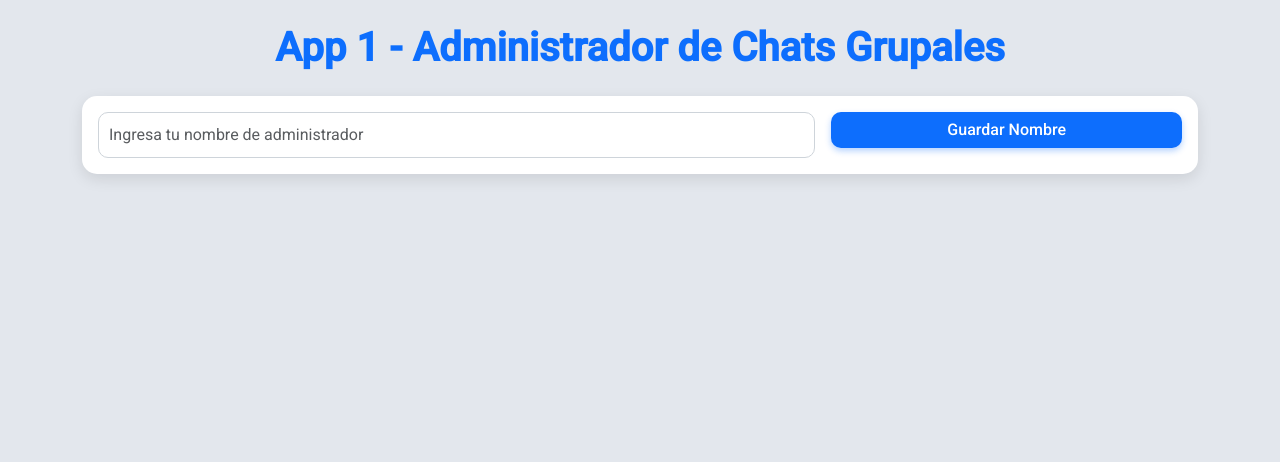
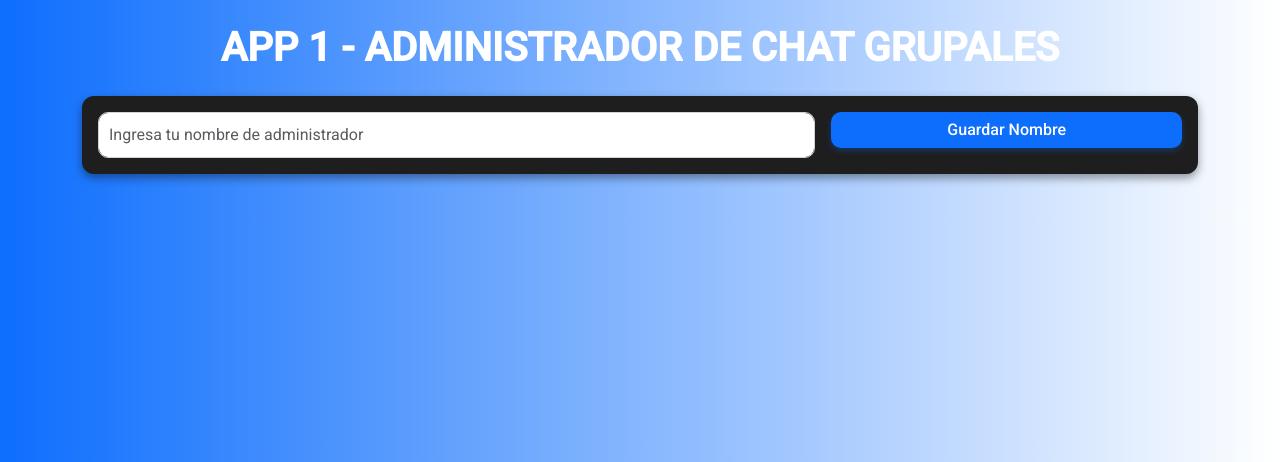
Before and after one commit to Aldo299/Mensajeria, a Flask app: page /app1 in a window 1280 px wide. Shown: the top 462 px of the page. Run offline with Flask 2, Linux system fonts and the light colour scheme.

Commit message:
CAMBIOS MICH

```diff
--- a/templates/app1.html
+++ b/templates/app1.html
@@ -11,7 +11,7 @@
   <link href="https://fonts.googleapis.com/css2?family=Roboto:wght@400;500&display=swap" rel="stylesheet">
   <style>
     body {
-      background-color: #e3e7ed;
+      background: linear-gradient(to right, #0d6efd, #ffffff); /* Verde oscuro a blanco */
       font-family: 'Roboto', sans-serif;
       color: #2c3e50;
     }
@@ -19,14 +19,16 @@
     h1,
     h2 {
       font-weight: 600;
-      color: #0d6efd;
+      color: white;
     }
 
     .card {
+      background-color: #1e1e1e;
       border: none;
-      border-radius: 15px;
-      box-shadow: 0 5px 15px rgba(0, 0, 0, 0.1);
-      background: #ffffff;
+      border-radius: 12px;
+      box-shadow: 0 4px 10px rgba(0, 0, 0, 0.4);
+      overflow: hidden;
+      margin-bottom: 20px;
     }
 
     .card-header {
@@ -38,16 +40,16 @@
     }
 
     .card-footer {
-      background: #f1f3f5;
-      border-radius: 0 0 15px 15px;
+      background-color: #272727;
+      border-top: 1px solid #3a3a3a;
     }
 
     .chat-box {
-      max-height: 350px;
+      max-height: 300px;
       overflow-y: auto;
       padding: 15px;
       background: #ffffff;
-      border-radius: 10px;
+      border-radius: 8px;
       border: 1px solid #ced4da;
     }
 
@@ -128,7 +130,7 @@
 
 <body>
   <div class="container py-4">
-    <h1 class="mb-4 text-center">App 1 - Administrador de Chats Grupales</h1>
+    <h1 class="mb-4 text-center">APP 1 - ADMINISTRADOR DE CHAT GRUPALES</h1>
 
     <!-- Sección para ingresar el nombre de administrador -->
     <div class="card mb-4">
--- a/templates/home.html
+++ b/templates/home.html
@@ -62,13 +62,13 @@
 <body>
   <!-- Contenedor principal -->
   <div class="container container-custom text-center">
-    <h1>Bienvenido a la Aplicación de Mensajería</h1>
+    <h1>BIENVENIDO A LA APLICACION DE MENSAJERIA</h1>
     <p>Elige una de las siguientes opciones:</p>
     <div class="d-grid gap-3">
       <!-- Botón para App 1 (Administrador) -->
-      <a href="{{ url_for('app1') }}" class="btn btn-primary btn-custom">App 1 Administrador</a>
+      <a href="{{ url_for('app1') }}" class="btn btn-primary btn-custom">APP 1 ADMINISTRADOR</a>
       <!-- Botón para App 2 (Usuario) -->
-      <a href="{{ url_for('app2') }}" class="btn btn-success btn-custom">App 2 Usuario</a>
+      <a href="{{ url_for('app2') }}" class="btn btn-success btn-custom">APP 2 USUARIO</a>
     </div>
   </div>
 
```
Also changed, not shown: templates/app2.html (+6 -5 lines).
